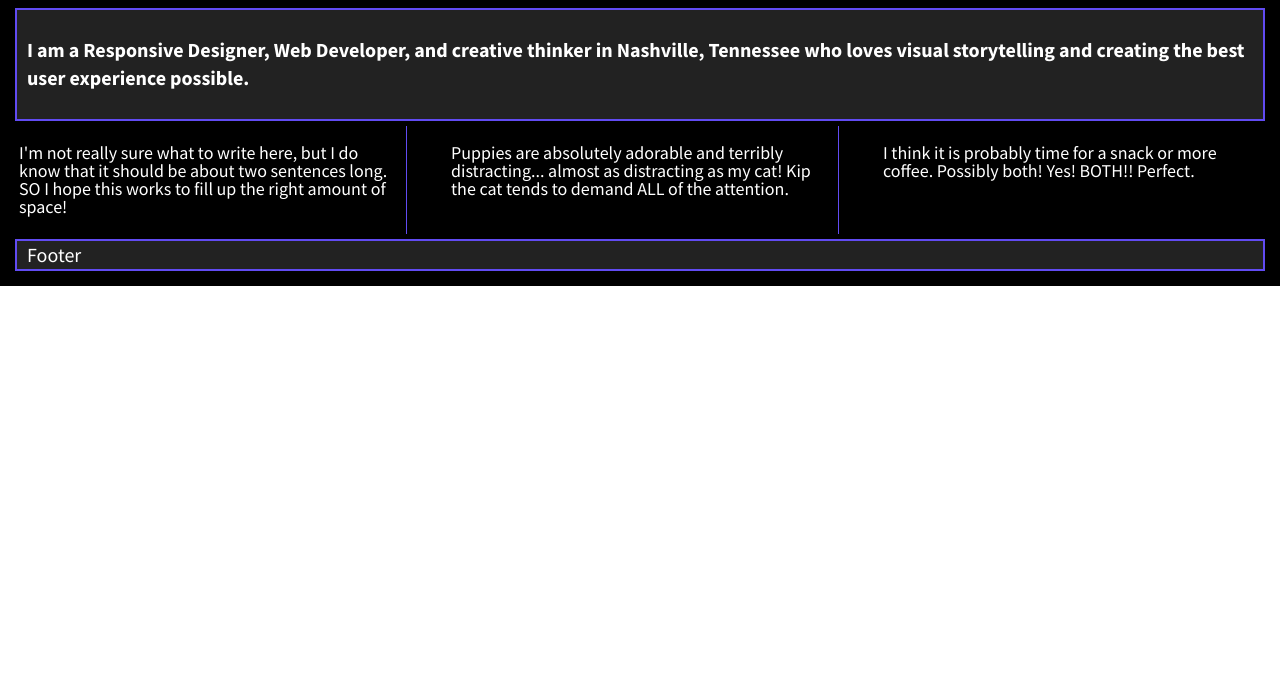
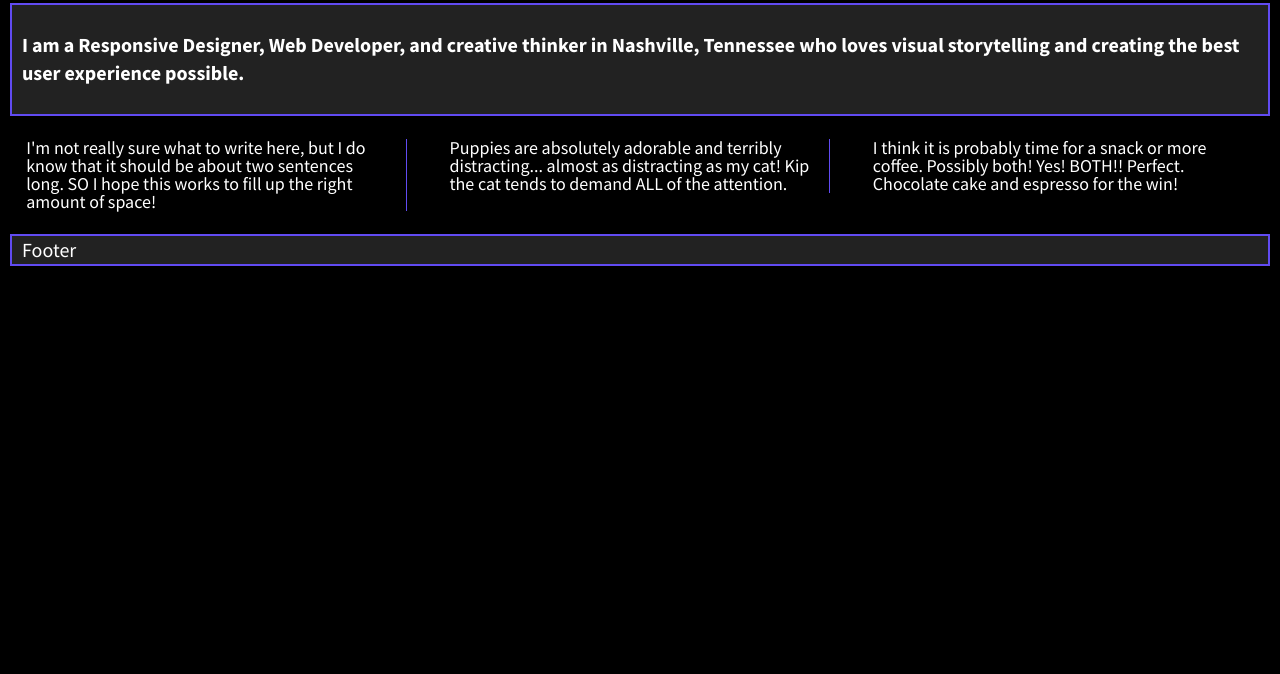
Before and after one commit to rachelecreedon/08.01-206-flexbox-starter, a plain HTML site: page index.html in a window 1280 px wide. Shown: the part 131-805 px from the top of the page. Drawn offline with nearby package versions, Linux system fonts and the light colour scheme.

Commit message:
fixed formatting issue on smaller screens

```diff
--- a/css/main.css
+++ b/css/main.css
@@ -106,13 +106,13 @@ body {
   font-size: 1.25em;
   height: 100%;
   color: #fff;
+  background-color: #000;
 }
 
 
 header,
 footer,
 main {
-    height: auto;
     border: 2px solid #614bf2;
     padding: 0 10px;
     margin: 5px 5px;
@@ -128,9 +128,9 @@ main {
   display: flex;
   justify-content: center;
   flex-flow: row wrap;
-  justify-content: space-between;
-  background-color: #000;
-  padding: 10px;
+  justify-content: space-around;
+  margin: 5px;
+
 }
 
 .flex-items {
@@ -138,18 +138,20 @@ main {
   line-height: 1em;
   font-size: .9em;
   width: 30%;
-  height: auto;
   display: flex;
   justify-content: center;
   align-items: flex-start;
-  padding: 0 .5em;
 }
 
-#div-1 {
+.flex-items p{
+    padding: 0 16px 0 0;
+}
+
+#div-1 p{
     border-right: 1px solid #614bf2;
 }
 
-#div-2 {
+#div-2 p{
     border-right: 1px solid #614bf2;
 }
 
--- a/index.html
+++ b/index.html
@@ -37,7 +37,7 @@
                 <p>Puppies are absolutely adorable and terribly distracting... almost as distracting as my cat! Kip the cat tends to demand ALL of the attention.</p>
             </div>
             <div id="div-3" class="flex-items">
-                <p>I think it is probably time for a snack or more coffee.  Possibly both! Yes! BOTH!! Perfect.</p>
+                <p>I think it is probably time for a snack or more coffee.  Possibly both! Yes! BOTH!! Perfect. Chocolate cake and espresso for the win!</p>
             </div>
             <footer>Footer</footer>
         </section>
```
